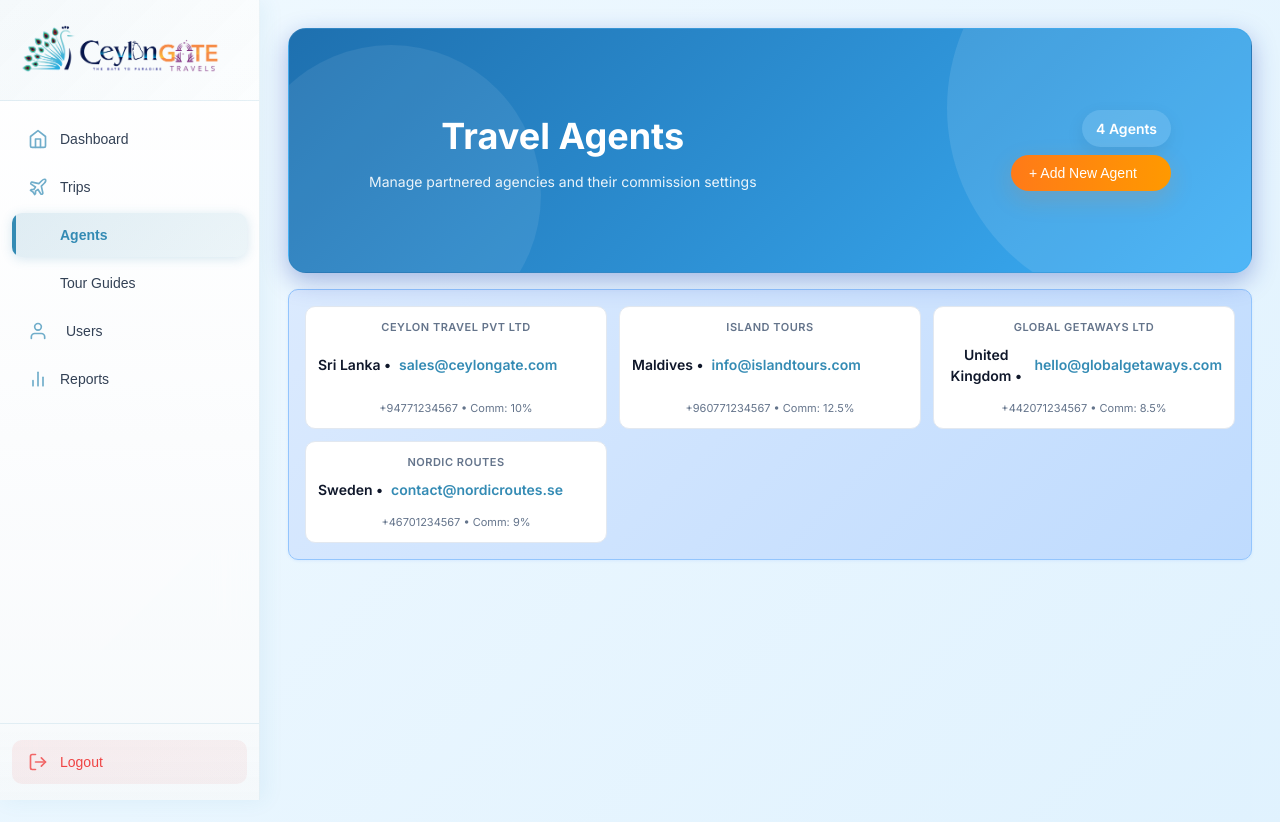
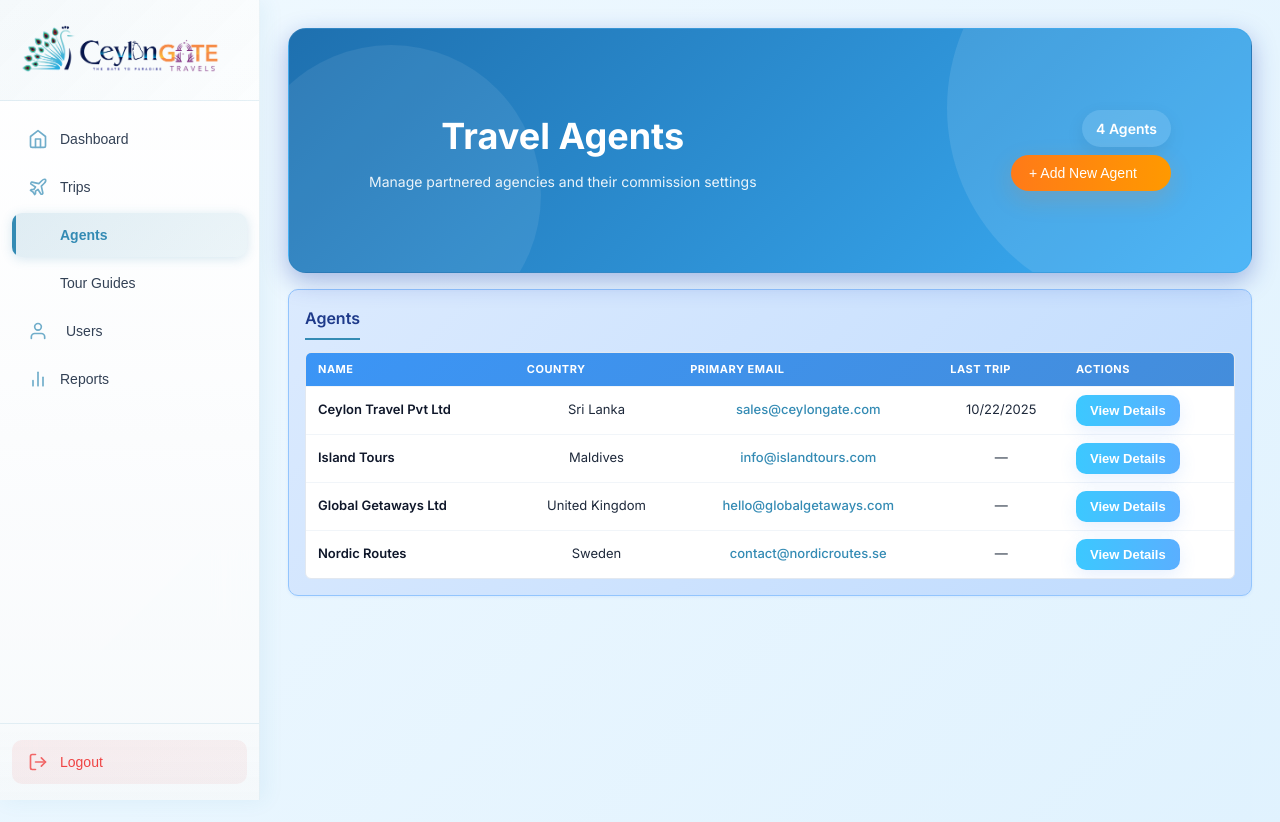
Before and after one commit to Pramudi02/Ceylongate, a React (Vite) app: page /agents in a window 1280 px wide. Shown: the top 822 px of the page. Built offline with nearby package versions, Linux system fonts and the light colour scheme.

Commit message:
feat: enhance AgentsList with sorting by last trip date and add styled View Details button

```diff
--- a/src/pages/agents/AgentsList/AgentsList.page.jsx
+++ b/src/pages/agents/AgentsList/AgentsList.page.jsx
@@ -18,7 +18,8 @@ const AgentsList = () => {
       address_line1: 'No 12, Galle Rd',
       city: 'Colombo',
       country: 'Sri Lanka',
-      commission_rate: 10.0
+      commission_rate: 10.0,
+      last_trip_date: '2025-10-22'
     },
     {
       id: 'a2',
@@ -58,6 +59,13 @@ const AgentsList = () => {
     }
   ];
 
+  // sort agents by last_trip_date (most recent first). If missing date, push to end.
+  const sortedAgents = agents.slice().sort((a, b) => {
+    const da = a.last_trip_date ? new Date(a.last_trip_date) : new Date(0);
+    const db = b.last_trip_date ? new Date(b.last_trip_date) : new Date(0);
+    return db - da; // descending: most recent first
+  });
+
   return (
     <div className="trip-overview">
       <div className="list-banner">
@@ -72,14 +80,39 @@ const AgentsList = () => {
       </div>
 
       <div className="info-section">
-        <div className="info-grid-boxes">
-          {agents.map(agent => (
-            <div key={agent.id} className="info-card-box" style={{cursor: 'pointer'}} onClick={() => navigate(`/agents/${agent.id}`)}>
-              <span className="info-label">{agent.full_name}</span>
-              <span className="info-value">{agent.country} • <a href={`mailto:${agent.primary_email}`}>{agent.primary_email}</a></span>
-              <div className="info-sub">{agent.phone_number} • Comm: {agent.commission_rate ? agent.commission_rate + '%' : '—'}</div>
-            </div>
-          ))}
+        <div className="section-header-with-button">
+          <h1 className="section-title">Agents</h1>
+        </div>
+
+        <div className="passengers-table-container" style={{marginTop: '12px'}}>
+          <table className="passengers-table agents-table">
+            <thead>
+              <tr>
+                <th>Name</th>
+                <th>Country</th>
+                <th>Primary Email</th>
+                <th>Last Trip</th>
+                <th>Actions</th>
+              </tr>
+            </thead>
+            <tbody>
+              {sortedAgents.map(agent => (
+                <tr key={agent.id}>
+                  <td>
+                    <span className="passenger-name">{agent.full_name}</span>
+                  </td>
+                  <td>{agent.country}</td>
+                  <td><a href={`mailto:${agent.primary_email}`} className="passenger-email">{agent.primary_email}</a></td>
+                  <td>{agent.last_trip_date ? new Date(agent.last_trip_date).toLocaleDateString() : '—'}</td>
+                  <td>
+                    <div className="action-buttons">
+                      <button className="btn-view" onClick={() => navigate(`/agents/${agent.id}`)}>View Details</button>
+                    </div>
+                  </td>
+                </tr>
+              ))}
+            </tbody>
+          </table>
         </div>
       </div>
 
--- a/src/pages/trips/TripDetails/TripOverview/TripOverview.tab.css
+++ b/src/pages/trips/TripDetails/TripOverview/TripOverview.tab.css
@@ -495,6 +495,28 @@
   background: #dc2626;
 }
 
+/* View Details button - blue rounded style used in agents table */
+.btn-view {
+  background: linear-gradient(90deg, #3cc8ff 0%, #5aafff 100%);
+  color: white;
+  border: none;
+  padding: 8px 14px;
+  border-radius: var(--radius-md);
+  font-weight: var(--font-weight-semibold);
+  cursor: pointer;
+  transition: all 160ms ease;
+  box-shadow: 0 6px 18px rgba(59,130,246,0.12);
+}
+
+.btn-view:hover {
+  transform: translateY(-2px);
+  box-shadow: 0 10px 26px rgba(59,130,246,0.18);
+}
+
+.btn-view:active {
+  transform: translateY(0);
+}
+
 @media (max-width: 768px) {
   .split-section {
     grid-template-columns: 1fr;
```
